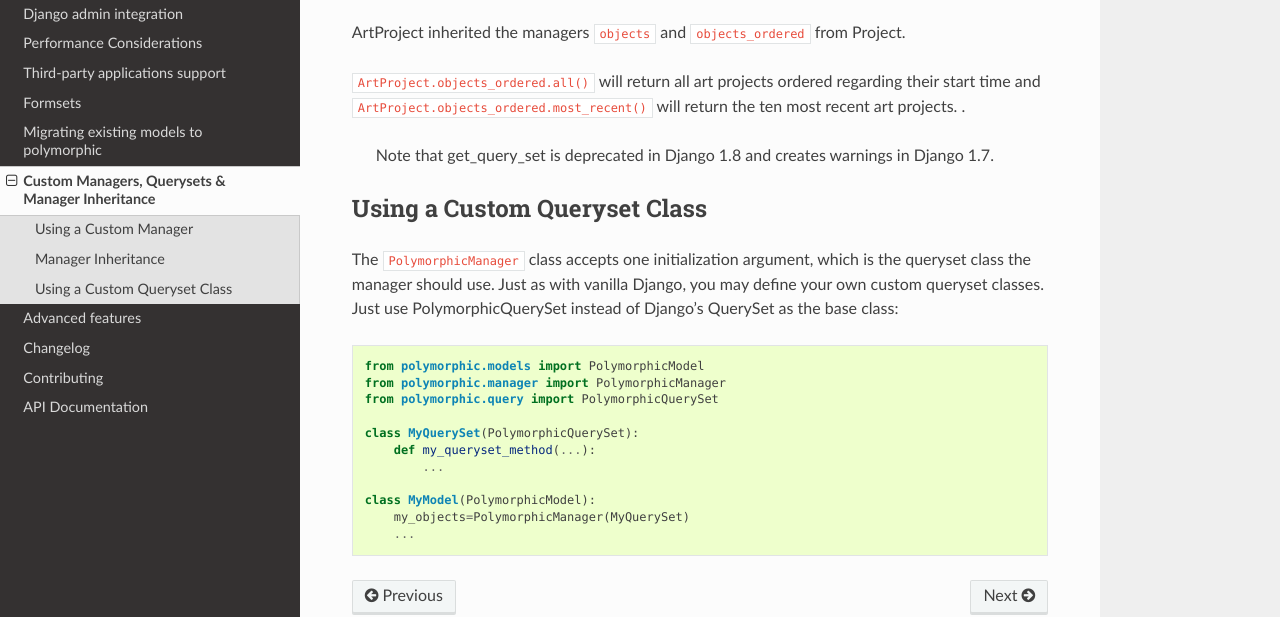
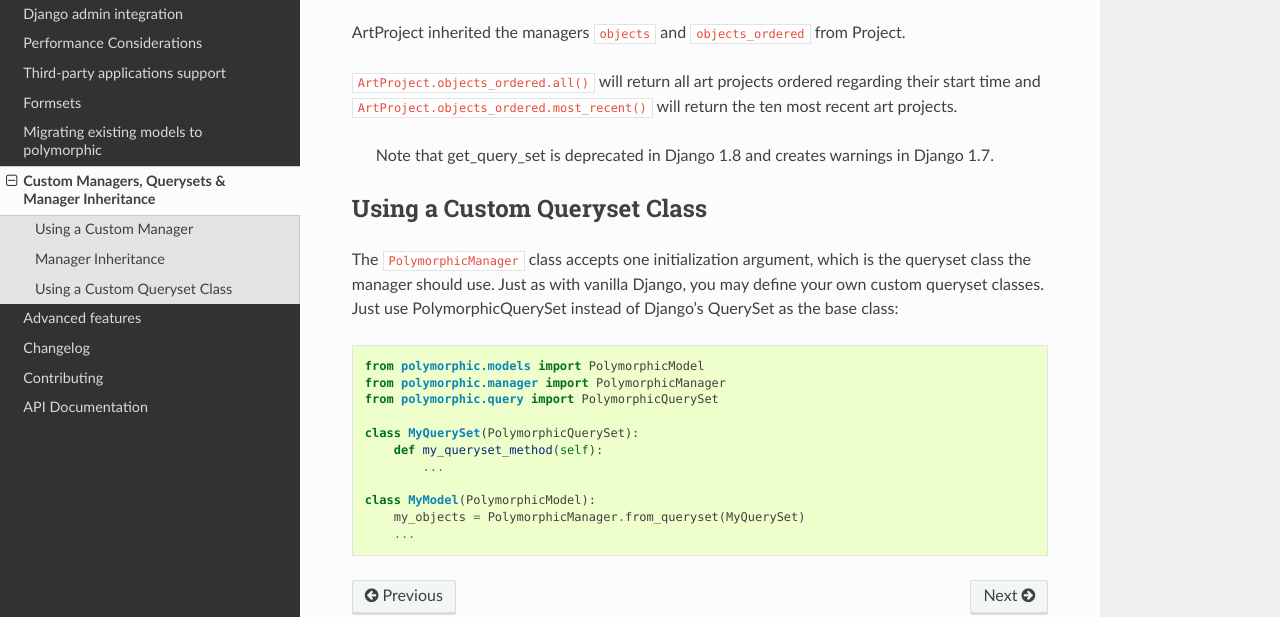
Before and after one commit to jazzband/django-polymorphic, a Sphinx documentation site: the page built from docs/managers.rst, in a window 1280 px wide and 900 px high, scrolled down 1177 px. Shown: the part 161-778 px from the top of the window. Built offline with Sphinx 7.4.7 and the Read the Docs theme 2.0.0, drawn with Linux system fonts in a browser that asks for light colours; the version number is read from the project's files by our own code.

Commit message:
Fix docs about creating manager w/ custom queryset

```diff
--- a/docs/managers.rst
+++ b/docs/managers.rst
@@ -67,7 +67,6 @@
 ``ArtProject.objects_ordered.all()`` will return all art projects ordered
 regarding their start time and ``ArtProject.objects_ordered.most_recent()``
 will return the ten most recent art projects.
-.
 
     Note that get_query_set is deprecated in Django 1.8 and creates warnings in Django 1.7.
 
@@ -84,9 +83,9 @@
         from polymorphic.query import PolymorphicQuerySet
 
         class MyQuerySet(PolymorphicQuerySet):
-            def my_queryset_method(...):
+            def my_queryset_method(self):
                 ...
 
         class MyModel(PolymorphicModel):
-            my_objects=PolymorphicManager(MyQuerySet)
+            my_objects = PolymorphicManager.from_queryset(MyQuerySet)
             ...
```
